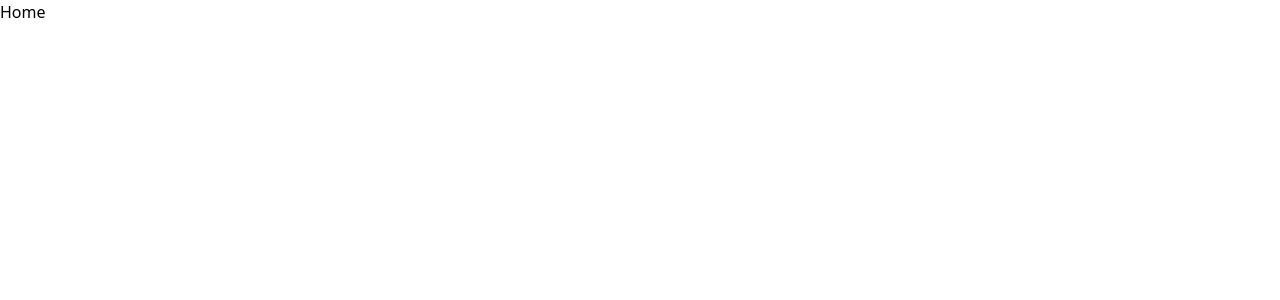
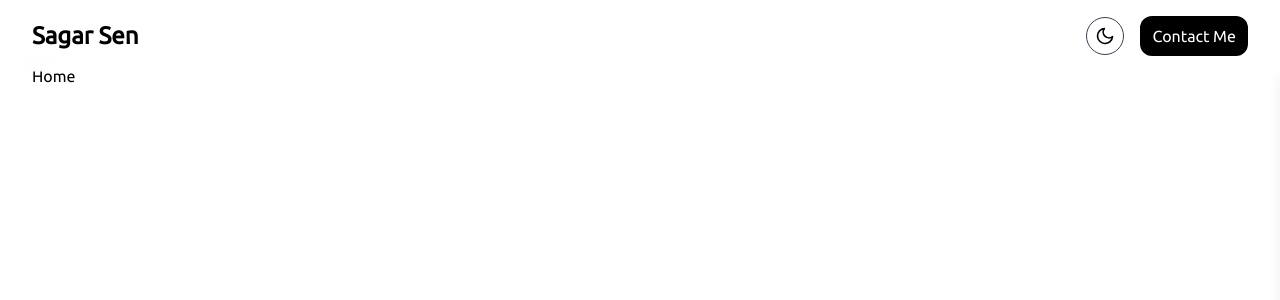
Before and after one commit to sagarsen2023/portfolio, a Next.js app: page / in a window 1280 px wide. Shown: the top 300 px of the page. Built offline with nearby package versions, Linux system fonts and the light colour scheme.

Commit message:
Added theme switcher and completed the navbar

```diff
--- a/src/app/layout.tsx
+++ b/src/app/layout.tsx
@@ -1,5 +1,10 @@
 import type { Metadata } from "next";
 import "./globals.css";
+import NavBar from "@/components/NavBar";
+import { Ubuntu } from "next/font/google";
+import { Providers } from "./providera";
+
+const ubuntu = Ubuntu({ weight: "400", subsets: ["greek"] });
 
 export const metadata: Metadata = {
   title: "Sagar Sen's Portfolio",
@@ -13,7 +18,13 @@ export default function RootLayout({
 }>) {
   return (
     <html lang="en">
-      <body>{children}</body>
+      <body className={`${ubuntu.className} bg-white text-black dark:bg-black dark:text-white transition-colors duration-300 ease-in-out`}>
+        <Providers>
+           <NavBar />
+
+          <div className="mx-auto flex max-w-2xl items-center space-x-2 px-4 sm:px-6 lg:max-w-[100rem] lg:px-8 pt-16">{children}</div>
+        </Providers>
+      </body>
     </html>
   );
 }
--- /dev/null
+++ b/src/app/providera.tsx
@@ -0,0 +1,10 @@
+"use client";
+import { ThemeProvider } from "next-themes";
+
+export function Providers({ children }: { children: React.ReactNode }) {
+  return (
+    <ThemeProvider attribute="class" defaultTheme="system">
+      {children}
+    </ThemeProvider>
+  );
+}
--- /dev/null
+++ b/src/components/NavBar.tsx
@@ -0,0 +1,76 @@
+"use client";
+import { useTheme } from "next-themes";
+import Link from "next/link";
+import React, { useState } from "react";
+import { BiMenuAltRight } from "react-icons/bi";
+import { FiMoon } from "react-icons/fi";
+import { IoMdSunny } from "react-icons/io";
+import { RxCross1 } from "react-icons/rx";
+
+function NavBar() {
+  const { setTheme, resolvedTheme } = useTheme();
+  const [menu, setMenu] = useState(false);
+
+  return (
+    <div className="mx-auto max-w-2xl lg:max-w-[100rem] relative">
+      <div className="p-4 lg:px-8 absolute backdrop-blur-md w-full flex justify-between items-center z-10">
+        <h1 className="font-bold text-2xl">Sagar Sen</h1>
+        <button
+          onClick={() => {
+            setMenu(!menu);
+          }}
+          className="block sm:hidden"
+        >
+          {menu ? (
+            <RxCross1 className="text-3xl" />
+          ) : (
+            <BiMenuAltRight className="text-3xl" />
+          )}
+        </button>
+
+        <div className="hidden sm:flex items-center gap-4">
+            {/* Theme Toggler visible above mobile resolutions */}
+          <button
+            className={`flex justify-center items-center p-2 text-sm rounded-3xl border border-gray-700 dark:border-gray-300 transition-colors duration-300 ease-in-out`}
+            onClick={() =>
+              setTheme(resolvedTheme === "dark" ? "light" : "dark")
+            }
+          >
+            <div>
+              {resolvedTheme === "dark" ? (
+                <IoMdSunny className="text-xl" />
+              ) : (
+                <FiMoon className="text-xl" />
+              )}
+            </div>
+          </button>
+           {/* Contact us visible above mobile resolutions */}
+          <Link href="">
+            <button className={`px-3 py-2 rounded-xl bg-black text-white dark:bg-white dark:text-black transition-colors duration-300 ease-in-out`}>Contact Me</button>
+          </Link>
+        </div>
+      </div>
+
+      {/* menu bar */}
+      <div
+        className={`fixed top-16 w-full max-w-full backdrop-blur-md h-screen px-4 py-10 shadow-lg transform transition-transform duration-300 ease-in-out ${
+          menu ? "translate-x-0" : "translate-x-full"
+        }`}
+      >
+        <button
+          className="px-4 py-2 w-full rounded-lg border border-gray-300 dark:border-gray-700 flex justify-between items-center transition-colors duration-300 ease-in-out"
+          onClick={() => setTheme(resolvedTheme === "dark" ? "light" : "dark")}
+        >
+          <h1>Toggle Theme</h1>
+          {resolvedTheme === "dark" ? (
+            <IoMdSunny className="text-3xl transition-transform duration-300 ease-in-out transform hover:scale-110" />
+          ) : (
+            <FiMoon className="text-3xl transition-transform duration-300 ease-in-out transform hover:scale-110" />
+          )}
+        </button>
+      </div>
+    </div>
+  );
+}
+
+export default NavBar;
--- a/tailwind.config.ts
+++ b/tailwind.config.ts
@@ -1,6 +1,7 @@
 import type { Config } from "tailwindcss";
 
 const config: Config = {
+  darkMode: "class",
   content: [
     "./src/pages/**/*.{js,ts,jsx,tsx,mdx}",
     "./src/components/**/*.{js,ts,jsx,tsx,mdx}",
```
Also changed, not shown: package.json (+6 -4 lines), 1 other file (tests, documents, lock files or other folders).
